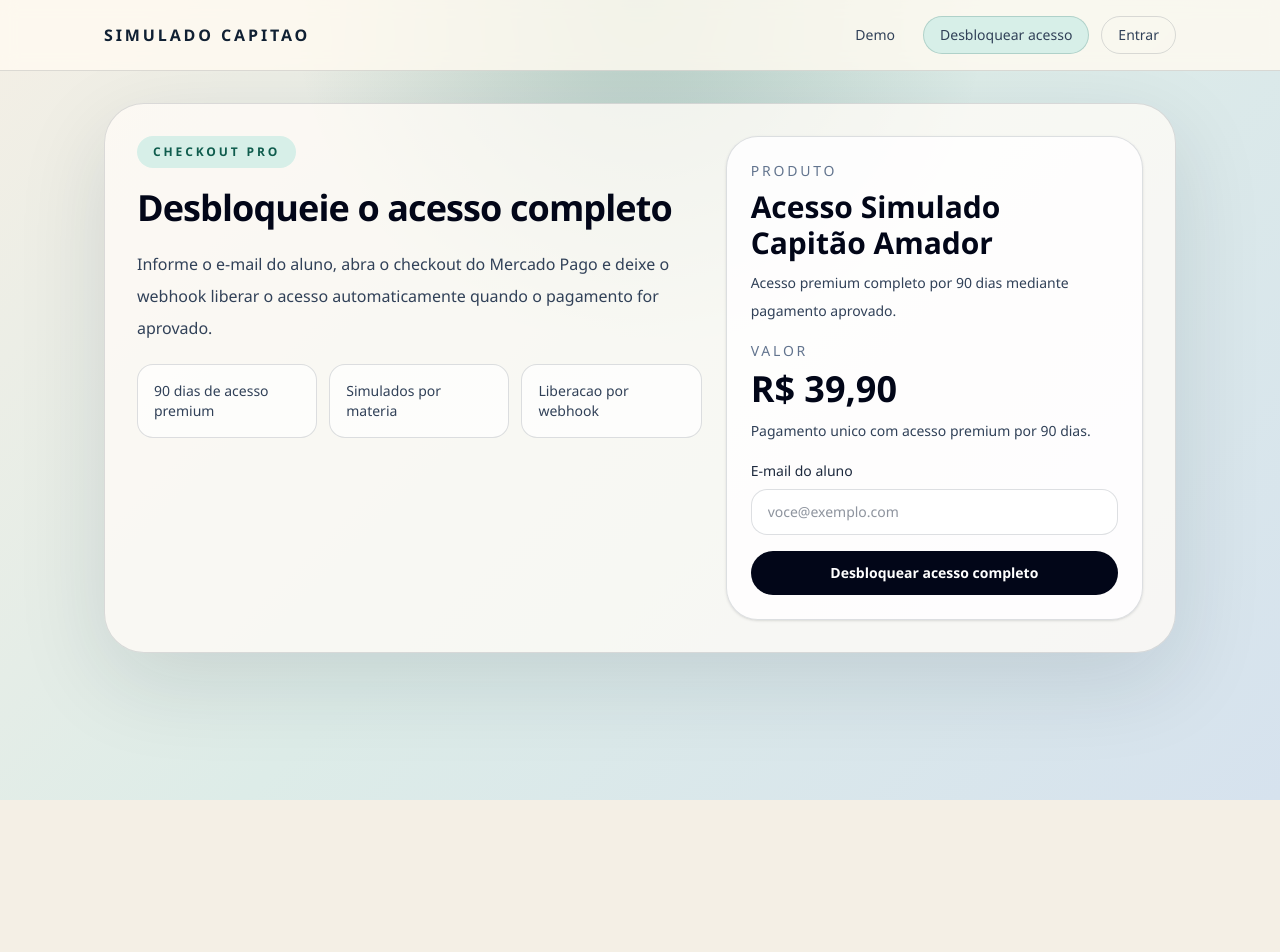
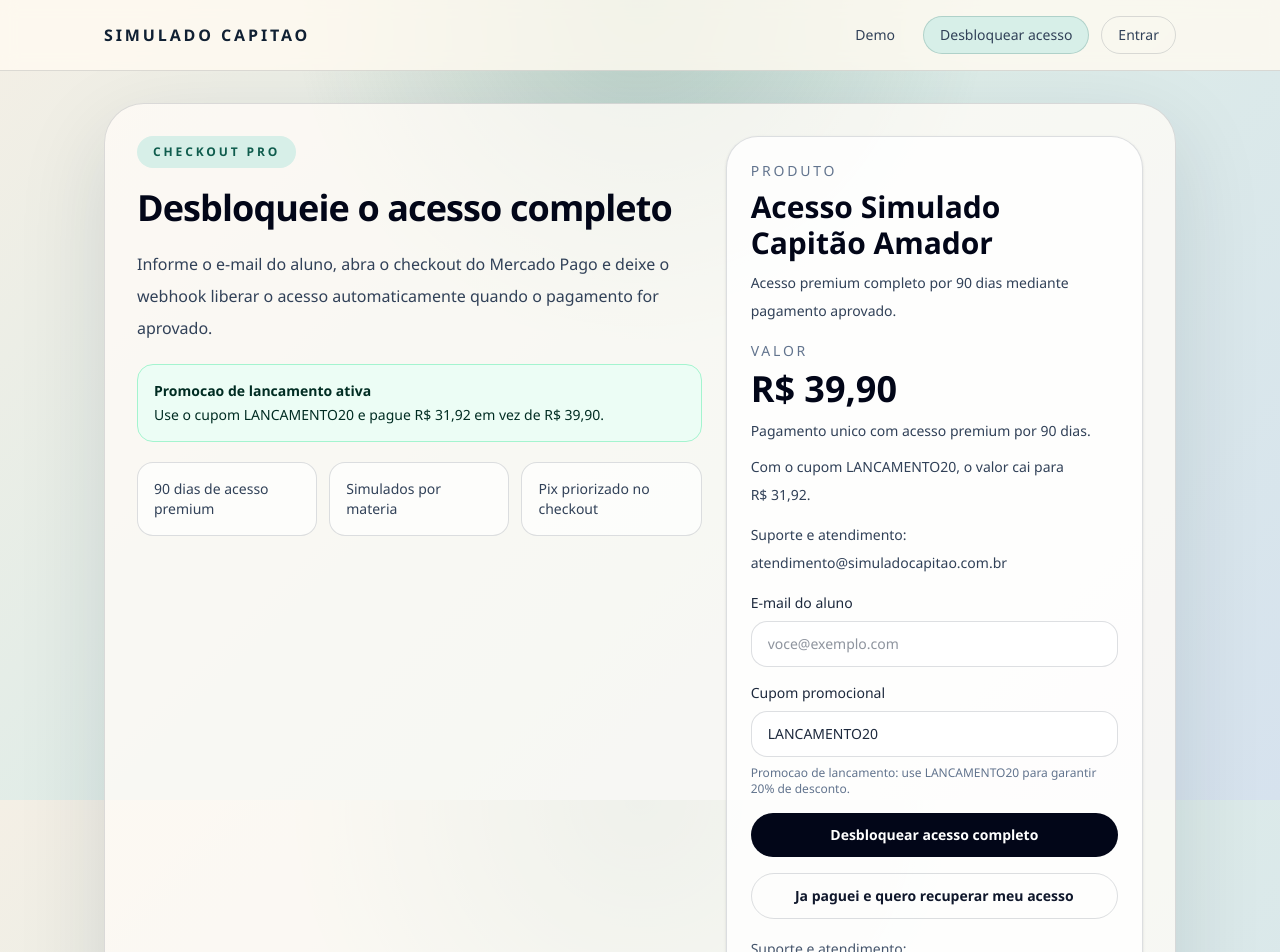
Before and after one commit to lissandrocantidio-hub/simuladocapitao, a Next.js app: page /comprar in a window 1280 px wide. Shown: the top 952 px of the page. Before the commit the page ends 800 px from the top, so only its background shows below. Built offline with nearby package versions, Linux system fonts and the light colour scheme; no server answers.

Commit message:
Ajusta checkout, recuperacao de acesso e revisa contexto das questoes

```diff
--- a/app/acesso-expirado/page.tsx
+++ b/app/acesso-expirado/page.tsx
@@ -1,4 +1,5 @@
 import Link from 'next/link'
+import { supportEmail } from '@/lib/checkout-offers'
 
 export default function AcessoExpiradoPage() {
   return (
@@ -13,6 +14,9 @@
         <p className="mx-auto mt-4 max-w-2xl text-base leading-8 text-slate-700">
           Entre novamente no checkout para renovar por mais 90 dias e continuar usando todos os
           simulados fechados.
+        </p>
+        <p className="mx-auto mt-3 max-w-2xl text-sm leading-7 text-slate-600">
+          Suporte e atendimento: <a href={`mailto:${supportEmail}`}>{supportEmail}</a>
         </p>
 
         <div className="mt-8 flex flex-col justify-center gap-3 sm:flex-row">
--- a/app/api/checkout/route.ts
+++ b/app/api/checkout/route.ts
@@ -2,7 +2,8 @@
 import { getServerSession } from 'next-auth'
 import { NextResponse } from 'next/server'
 import { authOptions } from '@/lib/auth'
-import { accessPlan } from '@/lib/access'
+import { accessPlan } from '@/lib/billing'
+import { getAppliedCoupon, getCheckoutPricing, normalizeCouponCode } from '@/lib/checkout-offers'
 import { prisma } from '@/lib/db'
 import { getMercadoPagoPreferenceClient } from '@/lib/mercadopago'
 
@@ -20,15 +21,27 @@
     )
   }
 
+  const body = (await request.json().catch(() => ({}))) as { couponCode?: string }
+  const couponCode = normalizeCouponCode(body.couponCode)
+  if (couponCode && !getAppliedCoupon(couponCode)) {
+    return NextResponse.json({ error: 'Cupom invalido.' }, { status: 400 })
+  }
+
+  const pricing = getCheckoutPricing(couponCode)
   const { origin } = new URL(request.url)
   const purchase = await prisma.purchase.create({
     data: {
       userId: session.user.id,
       provider: PaymentProvider.MERCADO_PAGO,
       status: PurchaseStatus.PENDING,
-      amountCents: accessPlan.priceCents,
+      amountCents: pricing.finalPriceCents,
       currency: accessPlan.currency,
       planCode: accessPlan.code,
+      metadata: {
+        couponCode: pricing.coupon?.code ?? null,
+        originalPriceCents: pricing.originalPriceCents,
+        finalPriceCents: pricing.finalPriceCents,
+      },
     },
   })
 
@@ -42,12 +55,15 @@
             title: accessPlan.name,
             description: accessPlan.description,
             quantity: 1,
-            unit_price: accessPlan.priceCents / 100,
+            unit_price: pricing.finalPriceCents / 100,
             currency_id: accessPlan.currency,
           },
         ],
         payer: {
           email: session.user.email,
+        },
+        payment_methods: {
+          default_payment_method_id: 'pix',
         },
         back_urls: {
           success: `${origin}/minha-conta?checkout=success`,
@@ -69,6 +85,9 @@
         metadata: {
           initPoint: response.init_point ?? null,
           sandboxInitPoint: response.sandbox_init_point ?? null,
+          couponCode: pricing.coupon?.code ?? null,
+          originalPriceCents: pricing.originalPriceCents,
+          finalPriceCents: pricing.finalPriceCents,
         },
       },
     })
--- a/app/api/payments/create-preference/route.ts
+++ b/app/api/payments/create-preference/route.ts
@@ -1,10 +1,12 @@
 import { NextResponse } from 'next/server'
 import { z } from 'zod'
+import { getAppliedCoupon, getCheckoutPricing, normalizeCouponCode } from '@/lib/checkout-offers'
 import { createPendingPaymentAccess, checkoutProduct } from '@/lib/payment-access'
 import { getMercadoPagoPreferenceClient } from '@/lib/mercadopago'
 
 const payloadSchema = z.object({
   email: z.string().email(),
+  couponCode: z.string().optional(),
 })
 
 function getBaseUrl(request: Request) {
@@ -37,6 +39,12 @@
     }
 
     const email = parsed.data.email.toLowerCase().trim()
+    const couponCode = normalizeCouponCode(parsed.data.couponCode)
+    if (couponCode && !getAppliedCoupon(couponCode)) {
+      return NextResponse.json({ error: 'Cupom invalido.' }, { status: 400 })
+    }
+
+    const pricing = getCheckoutPricing(couponCode)
     await createPendingPaymentAccess(email)
 
     const baseUrl = getBaseUrl(request)
@@ -49,15 +57,21 @@
             title: checkoutProduct.title,
             description: checkoutProduct.description,
             quantity: 1,
-            unit_price: checkoutProduct.priceCents / 100,
+            unit_price: pricing.finalPriceCents / 100,
             currency_id: checkoutProduct.currency,
           },
         ],
         payer: {
           email,
         },
+        payment_methods: {
+          default_payment_method_id: 'pix',
+        },
         metadata: {
           email,
+          couponCode: pricing.coupon?.code ?? null,
+          originalPriceCents: pricing.originalPriceCents,
+          finalPriceCents: pricing.finalPriceCents,
         },
         external_reference: email,
         back_urls: {
--- a/app/api/webhooks/mercadopago/route.ts
+++ b/app/api/webhooks/mercadopago/route.ts
@@ -1,6 +1,7 @@
 import { PurchaseStatus } from '@prisma/client'
 import { NextResponse } from 'next/server'
-import { accessPlan, grantPlanAccess } from '@/lib/access'
+import { grantPlanAccess } from '@/lib/access'
+import { accessPlan } from '@/lib/billing'
 import { prisma } from '@/lib/db'
 import { getMercadoPagoPaymentClient } from '@/lib/mercadopago'
 
--- a/app/cadastro/page.tsx
+++ b/app/cadastro/page.tsx
@@ -1,6 +1,7 @@
 import { redirect } from 'next/navigation'
 import RegisterForm from '@/app/components/RegisterForm'
 import { getCurrentUser } from '@/lib/auth'
+import { supportEmail } from '@/lib/checkout-offers'
 
 export default async function CadastroPage() {
   const user = await getCurrentUser()
@@ -23,6 +24,9 @@
             Depois do cadastro, voce ja pode seguir para o checkout e ativar o plano completo de
             90 dias.
           </p>
+          <p className="max-w-xl text-sm leading-7 text-slate-600">
+            Suporte e atendimento: <a href={`mailto:${supportEmail}`}>{supportEmail}</a>
+          </p>
         </div>
 
         <div className="rounded-[2rem] border border-line bg-white/80 p-6 shadow-sm">
--- a/app/components/CheckoutProForm.tsx
+++ b/app/components/CheckoutProForm.tsx
@@ -2,6 +2,7 @@
 
 import Link from 'next/link'
 import { FormEvent, useEffect, useState } from 'react'
+import { launchCoupon, supportEmail } from '@/lib/checkout-offers'
 
 export type CheckoutStatus =
   | {
@@ -20,9 +21,28 @@
   accessGranted?: boolean
 }) {
   const [email, setEmail] = useState(initialEmail)
+  const [couponCode, setCouponCode] = useState(launchCoupon.code)
   const [error, setError] = useState('')
   const [isLoading, setIsLoading] = useState(false)
   const [sessionReady, setSessionReady] = useState(false)
+
+  async function tryRestoreAccessSession(targetEmail: string) {
+    const response = await fetch('/api/access/session', {
+      method: 'POST',
+      headers: {
+        'Content-Type': 'application/json',
+      },
+      body: JSON.stringify({ email: targetEmail }),
+    })
+
+    if (!response.ok) {
+      return false
+    }
+
+    setSessionReady(true)
+    window.location.href = '/prova-marinha'
+    return true
+  }
 
   useEffect(() => {
     if (!accessGranted || !initialEmail) {
@@ -57,12 +77,20 @@
     setError('')
     setIsLoading(true)
 
+    const normalizedEmail = email.toLowerCase().trim()
+
+    const restored = await tryRestoreAccessSession(normalizedEmail)
+
+    if (restored) {
+      return
+    }
+
     const response = await fetch('/api/payments/create-preference', {
       method: 'POST',
       headers: {
         'Content-Type': 'application/json',
       },
-      body: JSON.stringify({ email }),
+      body: JSON.stringify({ email: normalizedEmail, couponCode }),
     })
 
     const data = (await response.json().catch(() => ({}))) as {
@@ -78,6 +106,20 @@
     }
 
     window.location.href = data.init_point
+  }
+
+  async function handleRestoreAccess() {
+    setError('')
+    setIsLoading(true)
+
+    const restored = await tryRestoreAccessSession(email.toLowerCase().trim())
+    setIsLoading(false)
+
+    if (restored) {
+      return
+    }
+
+    setError('Ainda nao encontramos acesso liberado para esse e-mail. Se o pagamento foi recente, aguarde a confirmacao do webhook e tente novamente.')
   }
 
   return (
@@ -141,16 +183,48 @@
           />
         </label>
 
+        <label className="grid gap-2 text-sm font-medium text-slate-800">
+          Cupom promocional
+          <input
+            type="text"
+            value={couponCode}
+            onChange={(event) => setCouponCode(event.target.value.toUpperCase())}
+            className="rounded-2xl border border-line bg-white px-4 py-3 uppercase outline-none transition focus:border-accent"
+            placeholder={launchCoupon.code}
+          />
+          <span className="text-xs font-normal text-slate-500">
+            Promocao de lancamento: use {launchCoupon.code} para garantir{' '}
+            {launchCoupon.percentOff}% de desconto.
+          </span>
+        </label>
+
         <button
           type="submit"
           disabled={isLoading}
           className="rounded-full bg-slate-950 px-6 py-3 text-sm font-semibold text-white transition hover:bg-slate-900 disabled:cursor-not-allowed disabled:opacity-70"
         >
-          {isLoading ? 'Abrindo checkout...' : 'Desbloquear acesso completo'}
+          {isLoading ? 'Verificando acesso...' : 'Desbloquear acesso completo'}
+        </button>
+
+        <button
+          type="button"
+          onClick={handleRestoreAccess}
+          disabled={isLoading}
+          className="rounded-full border border-line px-6 py-3 text-sm font-semibold text-slate-900 transition hover:bg-slate-50 disabled:cursor-not-allowed disabled:opacity-70"
+        >
+          Ja paguei e quero recuperar meu acesso
         </button>
       </form>
 
       {error ? <p className="text-sm text-rose-700">{error}</p> : null}
+
+      <p className="text-sm leading-7 text-slate-600">
+        Suporte e atendimento: <a href={`mailto:${supportEmail}`}>{supportEmail}</a>
+      </p>
+      <p className="text-xs leading-6 text-slate-500">
+        Se o aluno comprou sem criar conta, o acesso pode ser recuperado depois usando o mesmo
+        e-mail informado no checkout.
+      </p>
     </div>
   )
 }
--- a/app/comprar/page.tsx
+++ b/app/comprar/page.tsx
@@ -1,5 +1,6 @@
 import CheckoutProForm, { type CheckoutStatus } from '@/app/components/CheckoutProForm'
-import { formatPriceInReais } from '@/lib/access'
+import { formatPriceInReais } from '@/lib/billing'
+import { getCheckoutPricing, launchCoupon, supportEmail } from '@/lib/checkout-offers'
 import { checkoutProduct, getPaymentAccessByEmail, hasGrantedAccess } from '@/lib/payment-access'
 
 type ComprarPageProps = {
@@ -17,6 +18,7 @@
       ? { type: resolved.status, email }
       : undefined
 
+  const launchPricing = getCheckoutPricing(launchCoupon.code)
   const hasAccess = email ? await hasGrantedAccess(email) : false
   const accessRecord = email ? await getPaymentAccessByEmail(email) : null
 
@@ -35,6 +37,15 @@
             acesso automaticamente quando o pagamento for aprovado.
           </p>
 
+          <div className="rounded-2xl border border-emerald-200 bg-emerald-50 px-4 py-4 text-sm text-emerald-950">
+            <p className="font-semibold">Promocao de lancamento ativa</p>
+            <p className="mt-1">
+              Use o cupom {launchCoupon.code} e pague{' '}
+              {formatPriceInReais(launchPricing.finalPriceCents)} em vez de{' '}
+              {formatPriceInReais(launchPricing.originalPriceCents)}.
+            </p>
+          </div>
+
           <ul className="grid gap-3 text-sm text-slate-700 md:grid-cols-3">
             <li className="rounded-2xl border border-line bg-white/65 px-4 py-4">
               90 dias de acesso premium
@@ -43,7 +54,7 @@
               Simulados por materia
             </li>
             <li className="rounded-2xl border border-line bg-white/65 px-4 py-4">
-              Liberacao por webhook
+              Pix priorizado no checkout
             </li>
           </ul>
         </div>
@@ -59,6 +70,13 @@
             </strong>
             <p className="mt-2 text-sm leading-7 text-slate-700">
               Pagamento unico com acesso premium por 90 dias.
+            </p>
+            <p className="mt-2 text-sm leading-7 text-slate-700">
+              Com o cupom {launchCoupon.code}, o valor cai para{' '}
+              {formatPriceInReais(launchPricing.finalPriceCents)}.
+            </p>
+            <p className="mt-3 text-sm leading-7 text-slate-700">
+              Suporte e atendimento: <a href={`mailto:${supportEmail}`}>{supportEmail}</a>
             </p>
           </div>
 
--- /dev/null
+++ b/lib/billing.ts
@@ -0,0 +1,23 @@
+export const accessPlan = {
+  code: 'premium-90d',
+  name: 'Acesso completo por 90 dias',
+  description: 'Libera todos os simulados premium por 90 dias corridos.',
+  durationDays: 90,
+  priceCents: 3990,
+  currency: 'BRL',
+} as const
+
+export const supportEmail = 'atendimento@simuladocapitao.com.br'
+
+export const launchCoupon = {
+  code: 'LANCAMENTO20',
+  percentOff: 20,
+  description: 'Cupom de lancamento com 20% de desconto.',
+} as const
+
+export function formatPriceInReais(amountCents: number) {
+  return new Intl.NumberFormat('pt-BR', {
+    style: 'currency',
+    currency: 'BRL',
+  }).format(amountCents / 100)
+}
--- /dev/null
+++ b/lib/checkout-offers.ts
@@ -0,0 +1,42 @@
+import { accessPlan, launchCoupon, supportEmail } from '@/lib/billing'
+
+export { launchCoupon, supportEmail }
+
+export type AppliedCoupon = {
+  code: string
+  percentOff: number
+  discountCents: number
+}
+
+export function normalizeCouponCode(code?: string | null) {
+  return code?.trim().toUpperCase() ?? ''
+}
+
+export function getAppliedCoupon(code?: string | null): AppliedCoupon | null {
+  const normalizedCode = normalizeCouponCode(code)
+
+  if (normalizedCode !== launchCoupon.code) {
+    return null
+  }
+
+  const discountCents = Math.round((accessPlan.priceCents * launchCoupon.percentOff) / 100)
+
+  return {
+    code: launchCoupon.code,
+    percentOff: launchCoupon.percentOff,
+    discountCents,
+  }
+}
+
+export function getCheckoutPricing(code?: string | null) {
+  const coupon = getAppliedCoupon(code)
+  const finalPriceCents = coupon
+    ? Math.max(0, accessPlan.priceCents - coupon.discountCents)
+    : accessPlan.priceCents
+
+  return {
+    originalPriceCents: accessPlan.priceCents,
+    finalPriceCents,
+    coupon,
+  }
+}
```
Also changed, not shown: app/minha-conta/page.tsx (+6 -1 lines), data/questions/astronomia.ts (+31 -31 lines), lib/access.ts (+1 -16 lines).
